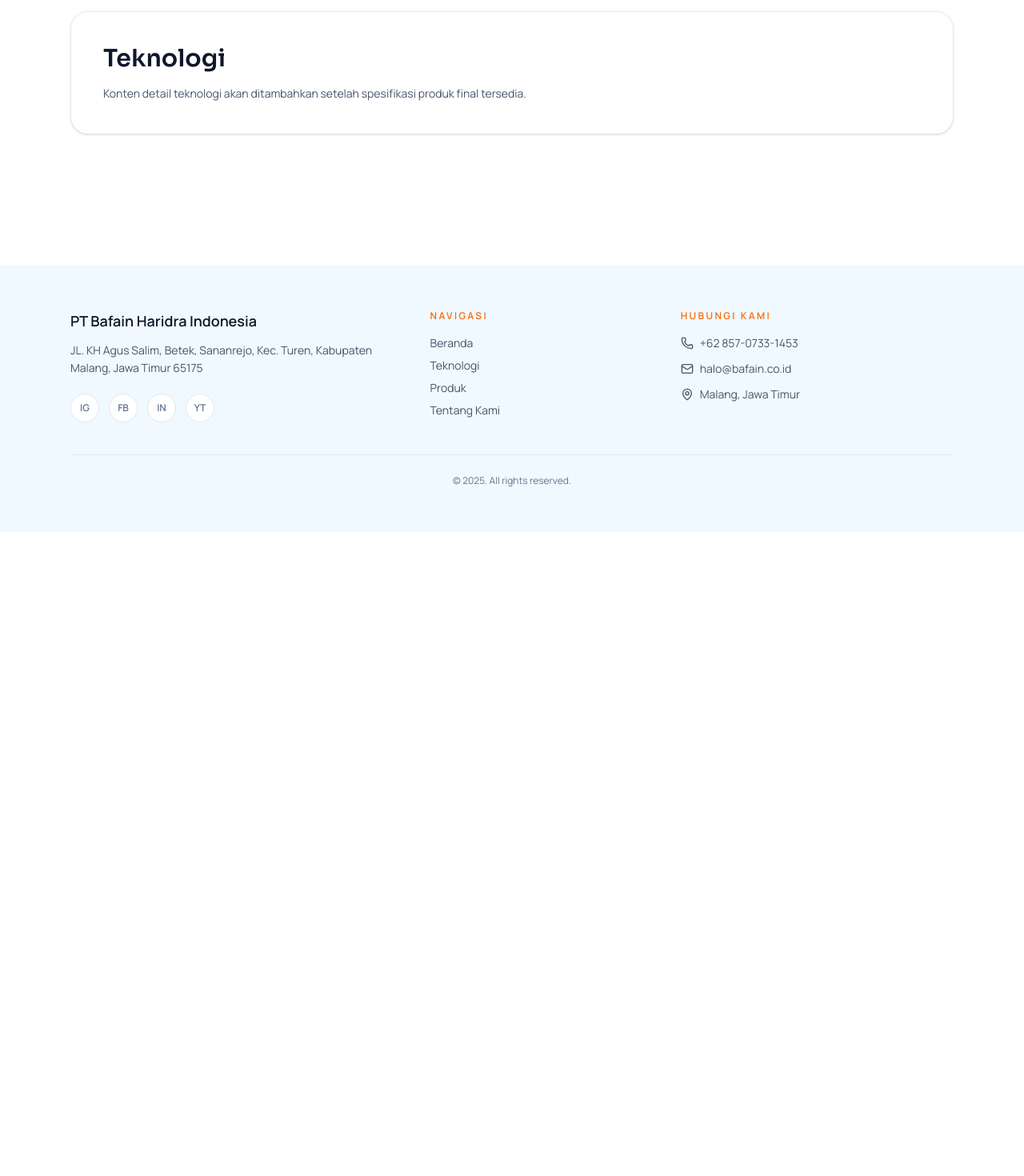
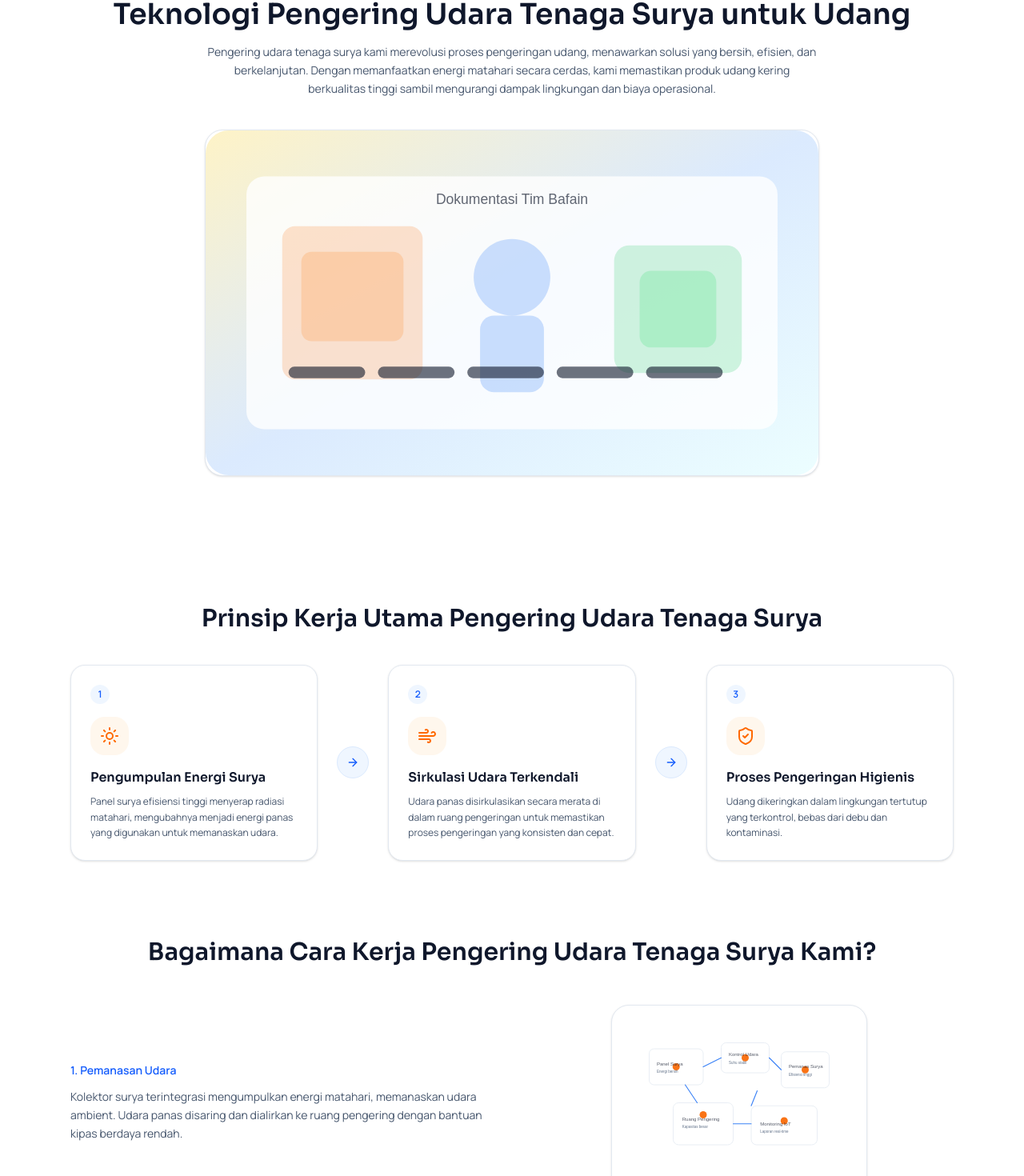
Before and after one commit to Haeryz/Bafain, a React (Vite) app: page /teknologi in a window 1280 px wide. Shown: the part 135-1605 px from the top of the page at 80% size. Before the commit the page ends 800 px from the top, so only its background shows below. Built offline with nearby package versions, Linux system fonts and the light colour scheme.

Commit message:
Menu Teknologi

```diff
--- a/src/pages/Teknologi.tsx
+++ b/src/pages/Teknologi.tsx
@@ -1,17 +1,162 @@
+import { ArrowRight, ShieldCheck, Sun, Wind } from "lucide-react"
 import PageLayout from "@/components/PageLayout"
+
+const principles = [
+  {
+    title: "Pengumpulan Energi Surya",
+    description:
+      "Panel surya efisiensi tinggi menyerap radiasi matahari, mengubahnya menjadi energi panas yang digunakan untuk memanaskan udara.",
+    icon: Sun,
+  },
+  {
+    title: "Sirkulasi Udara Terkendali",
+    description:
+      "Udara panas disirkulasikan secara merata di dalam ruang pengeringan untuk memastikan proses pengeringan yang konsisten dan cepat.",
+    icon: Wind,
+  },
+  {
+    title: "Proses Pengeringan Higienis",
+    description:
+      "Udang dikeringkan dalam lingkungan tertutup yang terkontrol, bebas dari debu dan kontaminasi.",
+    icon: ShieldCheck,
+  },
+]
+
+const steps = [
+  {
+    title: "Pemanasan Udara",
+    description:
+      "Kolektor surya terintegrasi mengumpulkan energi matahari, memanaskan udara ambient. Udara panas disaring dan dialirkan ke ruang pengering dengan bantuan kipas berdaya rendah.",
+    image: "/solar-diagram.svg",
+  },
+  {
+    title: "Pemasukan Udang",
+    description:
+      "Udang segar yang telah dibersihkan ditempatkan pada rak tahan panas higienis yang terbuat dari bahan food-grade.",
+    image: "/solar-diagram.svg",
+  },
+  {
+    title: "Proses Pengeringan Terkendali",
+    description:
+      "Sistem kontrol digital memantau suhu dan kelembapan optimal di ruang pengering, menjaga aliran udara panas secara stabil.",
+    image: "/solar-diagram.svg",
+  },
+  {
+    title: "Udang Kering Berkualitas",
+    description:
+      "Setelah proses selesai, udang kering memiliki kualitas superior, tekstur konsisten, warna alami, dan bebas kontaminan.",
+    image: "/solar-diagram.svg",
+  },
+]
 
 export function Teknologi() {
   return (
     <PageLayout>
-      <section className="mx-auto w-full max-w-6xl px-6 py-20">
-        <div className="rounded-3xl border border-slate-200 bg-white p-10 shadow-sm">
-          <h1 className="font-['Sora'] text-3xl font-semibold text-slate-900">
-            Teknologi
+      <section className="mx-auto w-full max-w-6xl px-6 pb-16 pt-12 md:pb-20 md:pt-16">
+        <div className="text-center">
+          <h1 className="font-['Sora'] text-3xl font-semibold text-slate-900 md:text-4xl">
+            Teknologi Pengering Udara Tenaga Surya untuk Udang
           </h1>
-          <p className="mt-4 text-sm text-slate-600">
-            Konten detail teknologi akan ditambahkan setelah spesifikasi produk
-            final tersedia.
+          <p className="mx-auto mt-4 max-w-3xl text-sm leading-relaxed text-slate-600">
+            Pengering udara tenaga surya kami merevolusi proses pengeringan udang,
+            menawarkan solusi yang bersih, efisien, dan berkelanjutan. Dengan
+            memanfaatkan energi matahari secara cerdas, kami memastikan produk
+            udang kering berkualitas tinggi sambil mengurangi dampak lingkungan
+            dan biaya operasional.
           </p>
+        </div>
+
+        <div className="mt-10 flex justify-center">
+          <div className="w-full max-w-3xl overflow-hidden rounded-3xl border border-slate-200 bg-white shadow-sm">
+            <img
+              src="/hero-team.svg"
+              alt="Teknisi melakukan pengujian teknologi pengering surya"
+              className="h-full w-full object-cover"
+            />
+          </div>
+        </div>
+      </section>
+
+      <section className="bg-white">
+        <div className="mx-auto w-full max-w-6xl px-6 py-16 md:py-20">
+          <div className="text-center">
+            <h2 className="font-['Sora'] text-2xl font-semibold text-slate-900 md:text-3xl">
+              Prinsip Kerja Utama Pengering Udara Tenaga Surya
+            </h2>
+          </div>
+
+          <div className="mt-10 grid gap-6 md:grid-cols-[1fr_auto_1fr_auto_1fr]">
+            {principles.map((item, index) => {
+              const Icon = item.icon
+              return (
+                <div key={item.title} className="contents">
+                  <div className="rounded-2xl border border-slate-200 bg-white p-6 shadow-sm">
+                    <div className="flex h-6 w-6 items-center justify-center rounded-full bg-blue-50 text-xs font-semibold text-blue-600">
+                      {index + 1}
+                    </div>
+                    <div className="mt-4 flex h-12 w-12 items-center justify-center rounded-2xl bg-orange-50 text-orange-500">
+                      <Icon className="h-6 w-6" />
+                    </div>
+                    <h3 className="mt-4 font-['Sora'] text-base font-semibold text-slate-900">
+                      {item.title}
+                    </h3>
+                    <p className="mt-2 text-xs leading-relaxed text-slate-600">
+                      {item.description}
+                    </p>
+                  </div>
+                  {index < principles.length - 1 && (
+                    <div className="hidden items-center justify-center md:flex">
+                      <div className="flex h-10 w-10 items-center justify-center rounded-full border border-blue-100 bg-blue-50 text-blue-600">
+                        <ArrowRight className="h-4 w-4" />
+                      </div>
+                    </div>
+                  )}
+                </div>
+              )
+            })}
+          </div>
+        </div>
+      </section>
+
+      <section className="bg-white">
+        <div className="mx-auto w-full max-w-6xl px-6 pb-20 pt-4">
+          <div className="text-center">
+            <h2 className="font-['Sora'] text-2xl font-semibold text-slate-900 md:text-3xl">
+              Bagaimana Cara Kerja Pengering Udara Tenaga Surya Kami?
+            </h2>
+          </div>
+
+          <div className="mt-12 space-y-10">
+            {steps.map((step, index) => {
+              const isEven = index % 2 === 1
+              return (
+                <div
+                  key={step.title}
+                  className={`grid items-center gap-8 md:grid-cols-[1fr_1fr] ${
+                    isEven ? "md:[&>div:first-child]:order-2" : ""
+                  }`}
+                >
+                  <div>
+                    <p className="text-sm font-semibold text-blue-600">
+                      {index + 1}. {step.title}
+                    </p>
+                    <p className="mt-3 text-sm leading-relaxed text-slate-600">
+                      {step.description}
+                    </p>
+                  </div>
+                  <div className="flex justify-center">
+                    <div className="w-full max-w-xs rounded-3xl border border-slate-200 bg-white p-6 shadow-sm">
+                      <img
+                        src={step.image}
+                        alt={step.title}
+                        className="h-full w-full object-contain"
+                      />
+                    </div>
+                  </div>
+                </div>
+              )
+            })}
+          </div>
         </div>
       </section>
     </PageLayout>
```
